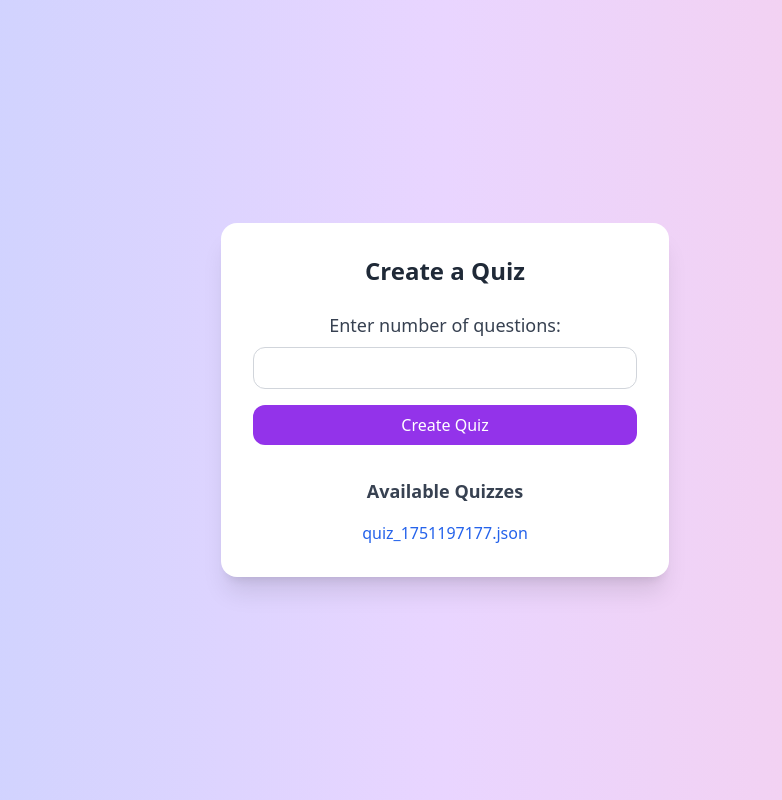
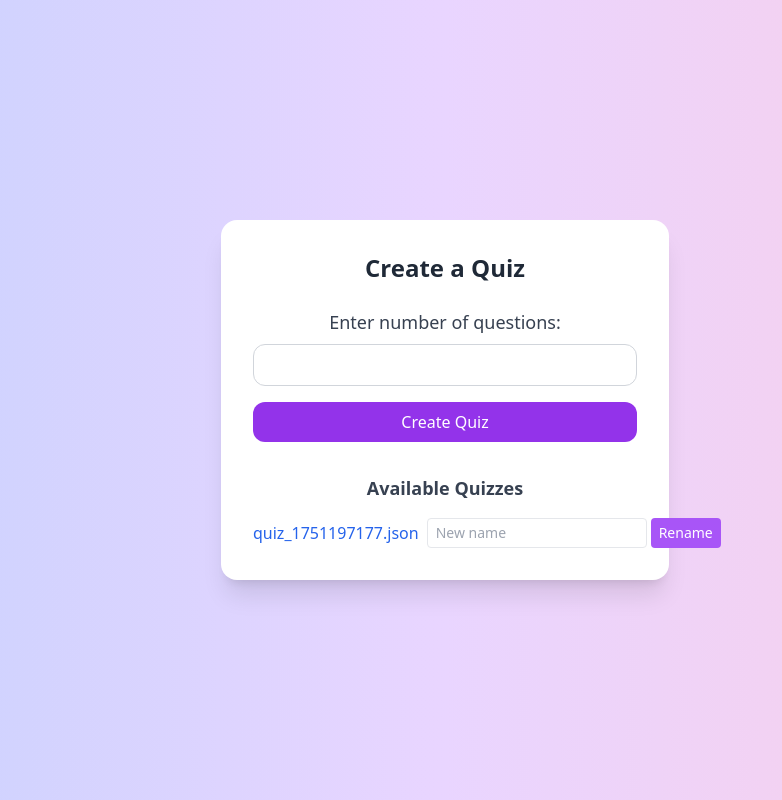
Before and after one commit to Lohit2110/Quiz, a Flask app: page / in a window 1280 px wide. Shown: the whole page, without its empty margins (195-977 px from the left). Run offline with Flask 3, Linux system fonts and the light colour scheme; some libraries are stand-ins or nearby versions.

Commit message:
Updated feature X

```diff
--- a/app.py
+++ b/app.py
@@ -25,6 +25,22 @@ def index():
     if os.path.exists('quizzes'):
         quiz_files = [f for f in os.listdir('quizzes') if f.endswith('.json')]
     return render_template('index.html', quiz_files=quiz_files)
+
+# Route to rename a quiz file
+@app.route('/rename_quiz', methods=['POST'])
+def rename_quiz():
+    old_name = request.form.get('old_name')
+    new_name = request.form.get('new_name')
+    if not old_name or not new_name:
+        return redirect('/')
+    # Ensure .json extension
+    if not new_name.endswith('.json'):
+        new_name += '.json'
+    old_path = os.path.join('quizzes', old_name)
+    new_path = os.path.join('quizzes', new_name)
+    if os.path.exists(old_path):
+        os.rename(old_path, new_path)
+    return redirect('/')
 
 @app.route('/make_quiz', methods=['GET', 'POST'])
 def make_quiz():
--- a/templates/index.html
+++ b/templates/index.html
@@ -21,8 +21,13 @@
         <h3 class="text-lg font-semibold mb-4 text-gray-700">Available Quizzes</h3>
         <ul class="space-y-2">
           {% for file in quiz_files %}
-            <li>
+            <li class="flex items-center justify-between">
               <a href="/quizzes/{{ file }}" class="text-blue-600 hover:underline">{{ file }}</a>
+              <form action="/rename_quiz" method="post" class="inline-flex ml-2">
+                <input type="hidden" name="old_name" value="{{ file }}">
+                <input type="text" name="new_name" placeholder="New name" class="px-2 py-1 border rounded text-sm">
+                <button type="submit" class="ml-1 px-2 py-1 bg-purple-500 text-white rounded hover:bg-purple-700 text-sm">Rename</button>
+              </form>
             </li>
           {% endfor %}
         </ul>
```
Also changed, not shown: database.db (added).
